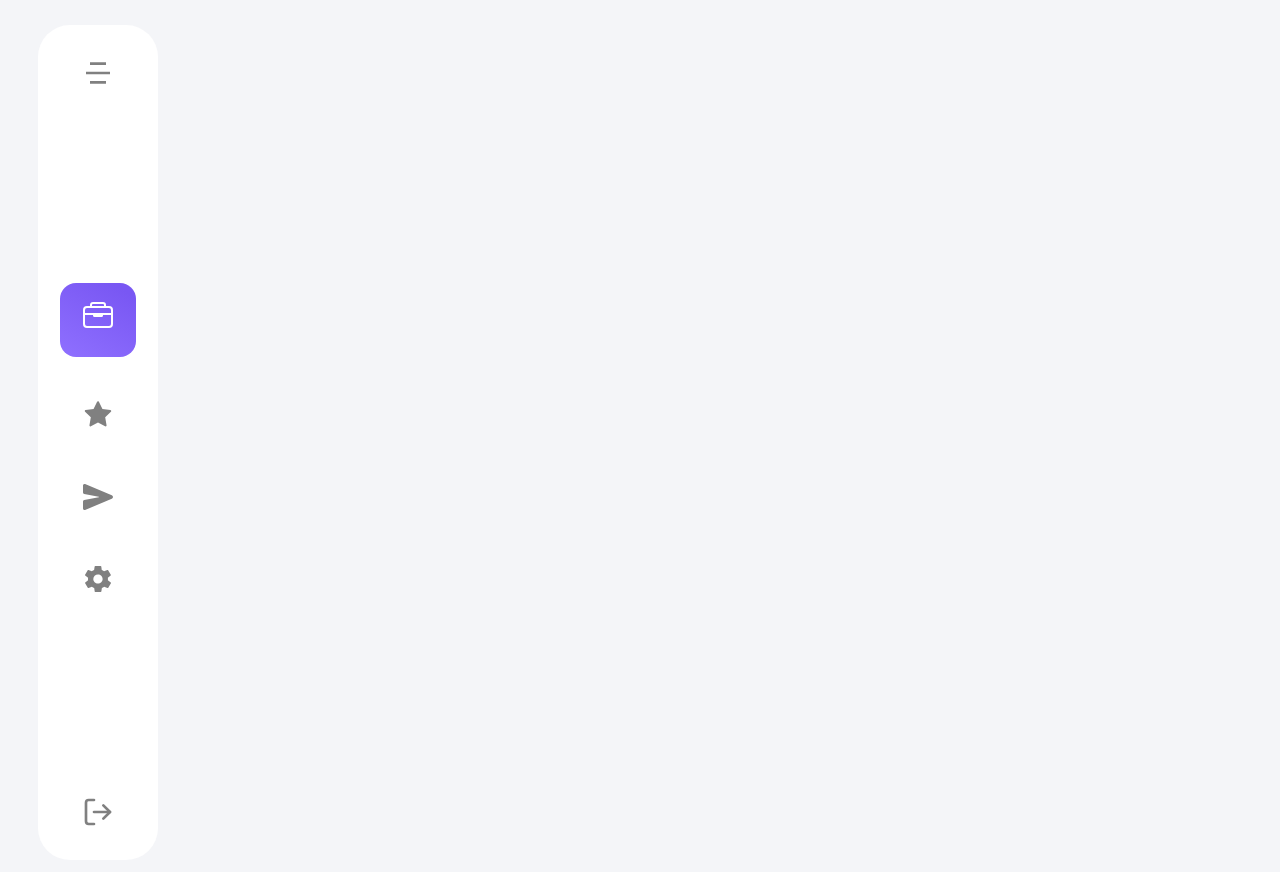
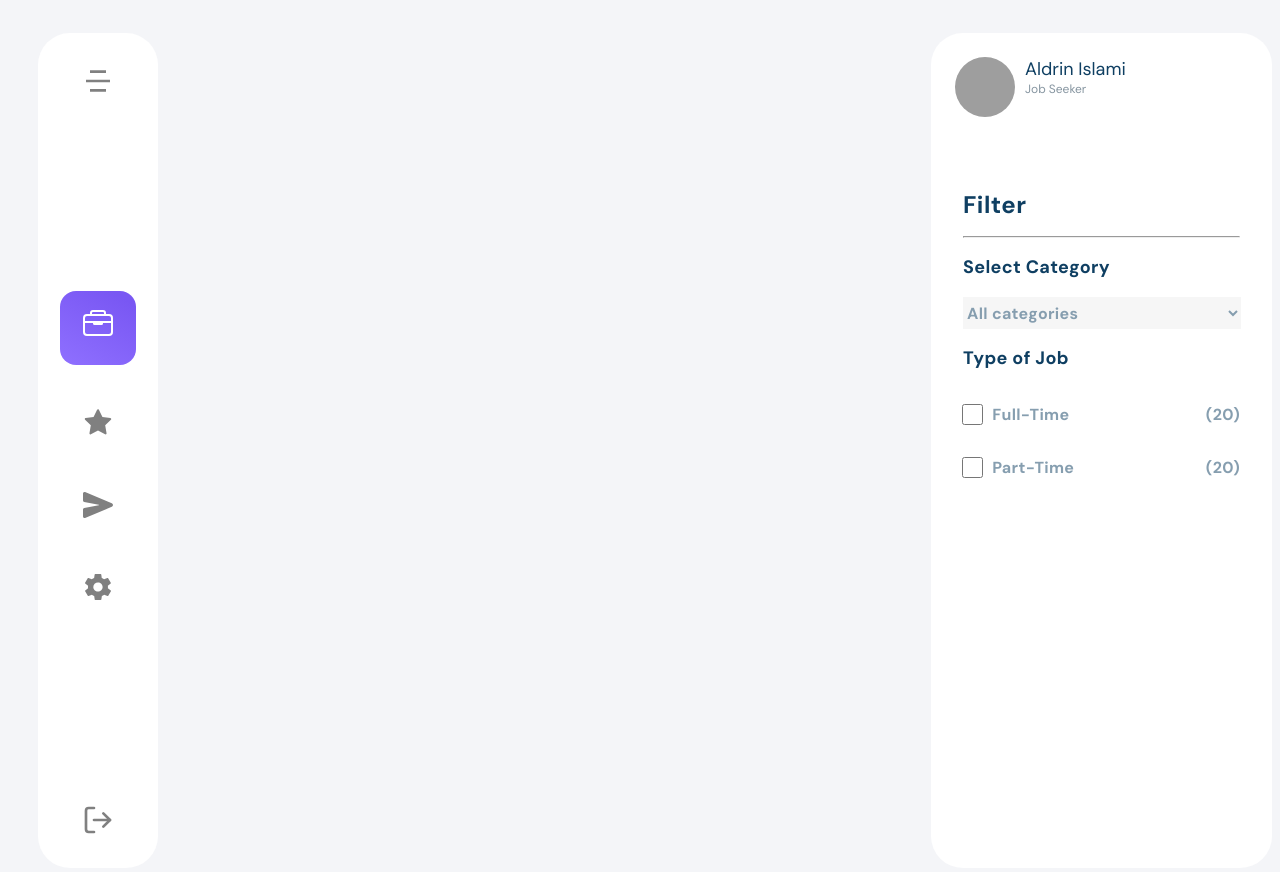
Before and after one commit to Aldrin1807/WorkWise, a React (Vite) app in the folder work-wise/: page / in a window 1280 px wide. Shown: the top 872 px of the page. Built offline with nearby package versions, Linux system fonts and the light colour scheme; grey boxes are pictures that could not be loaded.

Commit message:
Right nav UI done

```diff
--- a/work-wise/package.json
+++ b/work-wise/package.json
@@ -14,7 +14,8 @@
     "react": "^18.2.0",
     "react-bootstrap": "^2.7.4",
     "react-dom": "^18.2.0",
-    "react-icons": "^4.8.0"
+    "react-icons": "^4.8.0",
+    "typeface-dm-sans": "^1.1.13"
   },
   "devDependencies": {
     "@types/react": "^18.0.28",
--- a/work-wise/src/App.css
+++ b/work-wise/src/App.css
@@ -1,3 +1,7 @@
 body{
     background-color: #F4F5F8;
 }
+.content{
+    display: flex;
+    justify-content: space-between;
+}
--- a/work-wise/src/App.tsx
+++ b/work-wise/src/App.tsx
@@ -1,13 +1,15 @@
 
 import './App.css'
 import LeftNav from './Components/Left/LeftNav'
+import RightNav from './Components/Right/RightNav'
 
 function App() {
 
   return (
-    <>
+    <div className='content'>
       <LeftNav />
-    </>
+      <RightNav />
+    </div>
   )
 }
 
--- a/work-wise/src/Components/Right/RightNav.css
+++ b/work-wise/src/Components/Right/RightNav.css
@@ -0,0 +1,110 @@
+
+.right-nav{
+    background-color: white;
+    width: 21.313rem;
+    height: 52.188rem;
+    margin-top: 25px;
+    border-radius: 2rem;
+
+}
+.profile-card{
+    display: flex;
+    justify-content: flex-start;
+    align-items: center;
+    padding: 1.5em;
+}
+.profile-image{
+    width: 60px;
+    height: 60px;
+    border-radius: 2rem;
+}
+.profile-card ul{
+    list-style: none;
+    margin-left: -30px;
+    margin-top: -5px;
+}
+.info:nth-child(1){
+    font-family: 'DM Sans', sans-serif;
+    font-size: 18px;
+    color: #0F3F62;
+}
+.info:nth-child(2){
+    font-family: 'DM Sans', sans-serif;
+    font-size: 12px;
+    color: #8695A0;
+}
+.h-text{
+    font-family: 'DM Sans';
+    font-style: normal;
+    font-weight: 700;
+    font-size: 24px;
+    line-height: 31px;
+    letter-spacing: 0.02em;
+    color: #0F3F62;
+}
+.p-text{
+    font-family: 'DM Sans';
+    font-style: normal;
+    font-weight: 700;
+    font-size: 18px;
+    line-height: 23px;
+    letter-spacing: 0.02em;
+    color: #0F3F62;
+}
+.nav-items{
+    padding: 2rem;
+}
+
+.type{
+    list-style: none;
+    display: flex;
+    align-items: center;
+    justify-content: space-between;
+
+    margin-left: -2.9rem;
+}
+.text{
+    width: 13rem;
+    font-family: 'DM Sans';
+    font-style: normal;
+    font-weight: 700;
+    font-size: 16px;
+    line-height: 21px;
+    letter-spacing: 0.02em;
+
+    color: #0F3F62;
+
+    opacity: 0.5;
+}
+.checkbox{
+    width: 23px;
+    height: 21px;
+    background: linear-gradient(209.98deg, #7957F3 12.1%, #8F70FF 100.71%);
+    border-radius: 5px;
+}
+.select-dropdown{
+    width: 17.4rem;
+    height: 2rem;
+    border: none;
+    font-family: 'DM Sans';
+    font-style: normal;
+    font-weight: 700;
+    font-size: 16px;
+    line-height: 21px;
+    letter-spacing: 0.02em;
+
+    color: #0F3F62;
+
+    opacity: 0.5;
+}
+
+.num-jobs{
+    font-family: 'DM Sans';
+    font-style: normal;
+    font-weight: 700;
+    font-size: 16px;
+    line-height: 21px;
+    letter-spacing: 0.02em;
+    color: #0F3F62;
+    opacity: 0.5;
+}
--- a/work-wise/src/Components/Right/RightNav.tsx
+++ b/work-wise/src/Components/Right/RightNav.tsx
@@ -0,0 +1,56 @@
+
+import './RightNav.css'
+import 'typeface-dm-sans';
+
+function RightNav(){
+    const categories = [
+        'Engineering',
+        'Design',
+        'Marketing',
+        'Sales',
+        'Finance',
+        'Operations',
+        'Software Development',
+        'Web Development',
+      ];
+
+
+    return (
+        <div className='right-nav'>
+            <div className='profile-card'>
+                <img src="https://image-placeholder.com/images/actual-size/57x57.png" alt="" className='profile-image' />
+                <ul >
+                    <li className='info'>Aldrin Islami</li>
+                    <li className='info'>Job Seeker</li>
+                </ul>
+            </div>
+            <div className='nav-items'>
+            <h1 className='h-text'>Filter</h1>
+                <hr />
+                <p className='p-text'>Select Category</p>
+                <select id="category" className='select-dropdown'>
+                    <option  value="">All categories</option>
+                    {categories.map((category) => (
+                    <option key={category} value={category}>
+                        {category}
+                    </option>
+                    ))}
+                </select>
+                <p className='p-text'>Type of Job</p>
+                <ul>
+                    <li  className='type'>
+                        <input type="checkbox" className='checkbox' />
+                        <p className='text'> Full-Time </p>
+                        <p className='num-jobs'>(20)</p>
+                        </li>
+                    <li  className='type'>
+                        <input type="checkbox" className='checkbox' />
+                       <p className='text'> Part-Time </p>
+                       <p className='num-jobs'>(20)</p>
+                       </li>
+                </ul>
+            </div>
+        </div>
+    )
+}
+export default RightNav
```
Also changed, not shown: 1 other file (tests, documents, lock files or other folders).
